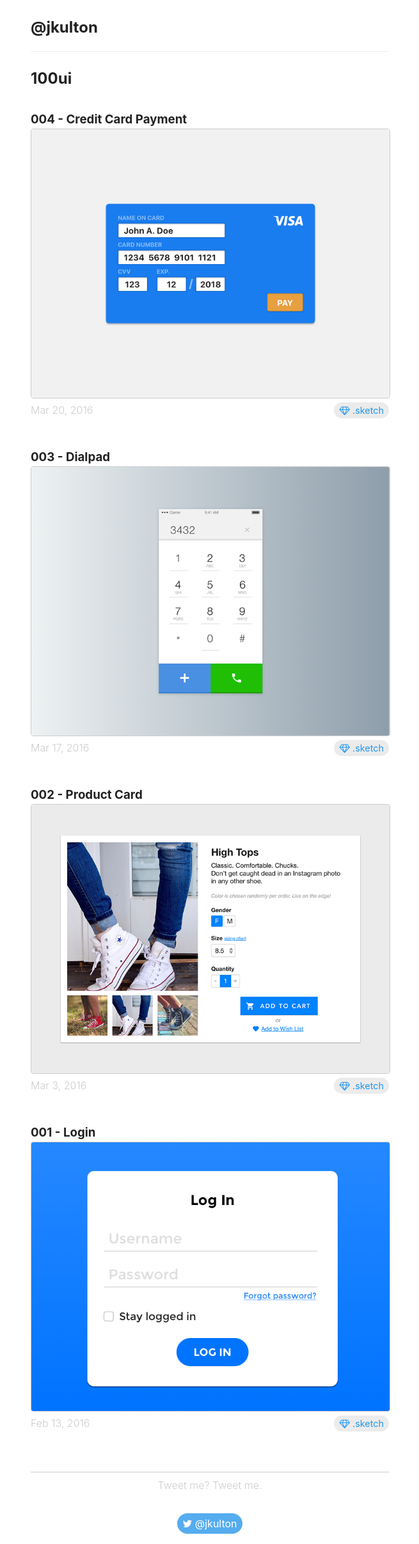
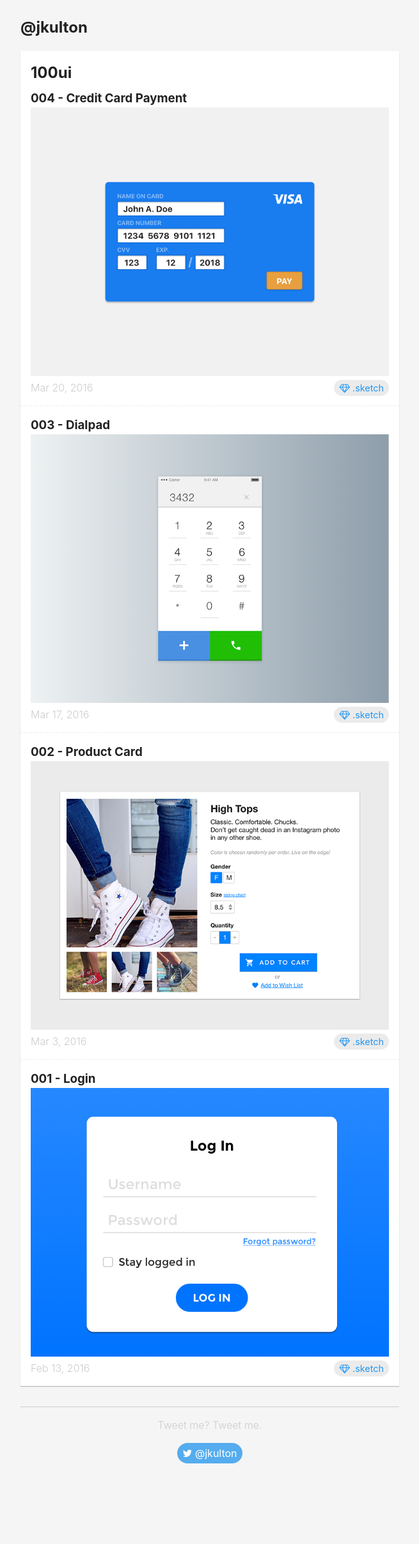
Before and after one commit to jkulton/jkulton.github.io, a Jekyll site: the page built from 100ui/index.html, in a window 1280 px wide. Shown: the whole page at 64% size, without its empty margins (312-967 px from the left). Built offline with Jekyll 4.4.1, drawn with Linux system fonts in a browser that asks for light colours; nearby versions of some CDN libraries; after the commit the page ends 2320 px from its top, so only the background shows below that.

```diff
--- a/100ui/index.html
+++ b/100ui/index.html
@@ -12,41 +12,46 @@
 		<h3>004 - Credit Card Payment</h3>
 		<div class="card">
 			<img src="004.png">
-			<p class="date">Mar 20, 2016</p>
+			<span class="date">Mar 20, 2016</span>
 			<a href="https://dl.dropboxusercontent.com/u/2255645/100ui/004-credit-card-payment.sketch"><i class="fa fa-diamond"></i> .sketch</a>
 		</div>
 	</div>
+
+	<hr>
 
 	<div class="ui">
 		<h3>003 - Dialpad</h3>
 		<div class="card">
 			<img src="003.png">
-			<p class="date">Mar 17, 2016</p>
+			<span class="date">Mar 17, 2016</span>
 			<a href="https://dl.dropboxusercontent.com/u/2255645/100ui/003-dialpad.sketch"><i class="fa fa-diamond"></i> .sketch</a>
 		</div>
 	</div>
+
+	<hr>
 
 	<div class="ui">
 		<h3>002 - Product Card</h3>
 		<div class="card">
 			<img src="002.png">
-			<p class="date">Mar 3, 2016</p>
+			<span class="date">Mar 3, 2016</span>
 			<a href="https://dl.dropboxusercontent.com/u/2255645/100ui/002-product-card.sketch"><i class="fa fa-diamond"></i> .sketch</a>
 		</div>
 	</div>
+
+	<hr>
 
 	<div class="ui">
 		<h3>001 - Login</h3>
 		<div class="card">
 			<img src="001.png">
-			<p class="date">Feb 13, 2016</p>
+			<span class="date">Feb 13, 2016</span>
 			<a href="https://dl.dropboxusercontent.com/u/2255645/100ui/001-login.sketch"><i class="fa fa-diamond"></i> .sketch</a>
 		</div>
 	</div>
+</div>
 
-	<div class="twitter">
-		<p>Tweet me? Tweet me.</p>
+<div class="twitter">
+		<span>Tweet me? Tweet me.</span>
 		<a href="http://twitter.com/jkulton"><i class="fa fa-twitter"></i> @jkulton</a>
 	</div>
-
-</div>
--- a/_sass/_base.scss
+++ b/_sass/_base.scss
@@ -39,25 +39,31 @@
 }
 
 p {
-    margin-bottom:1rem;
+    margin-bottom: 1rem;
+}
+
+hr {
+    border: 0;
+    border-bottom: 1px dashed #ebebeb;
+    margin: 0;
+    width: calc(100% + 2rem);
+    margin-left: -1rem;
+    margin-top: 1rem;
+    margin-bottom: 1rem;
 }
 
 img {
     width: 100%;
-    border: 1px solid #ccc;
-    border-radius: 4px;
 }
 
 .wrapper, header {
-    max-width:35rem;
     margin:0 auto;
 }
 
 header {
-    max-width: 35rem;
+    max-width: 37rem;
     padding-bottom: 1rem;
     margin-top: 1rem;
-    border-bottom: 1px solid #eee;
 }
 
 header a {
@@ -72,8 +78,14 @@
     }
 }
 
+.wrapper {
+    background: #fff;
+    padding: 1rem;
+    box-shadow: 0 1px 1px 0 rgba(0,0,0,0.25);
+    max-width: 35rem;
+}
+
 h2 {
-    margin-top: 1.5rem;
     margin-bottom: .5rem;
 }
 
@@ -90,11 +102,16 @@
 }
 
 .twitter {
-    margin: 3rem 0 1rem 0;
     border-top:1px solid #ccc;
-    padding-top:.5rem;
+    padding-top:1rem;
     text-align: center;
     color: #ccc;
+    max-width: 37rem;
+    margin: 2rem auto 0 auto;
+    padding-bottom:2rem;
+    span {
+        display:block;
+    }
     a {
         background-color: #55acee;
         color:white;
@@ -110,11 +127,12 @@
     }
 }
 
+.card-photo {
+    box-shadow: 0 1px 2px 0 rgba(0,0,0,0.25);
+    margin: 1rem 0;
+}
+
 // 100ui
-
-.ui {
-    margin-top: 2rem;;
-}
 
 .card {
 
--- a/css/main.scss
+++ b/css/main.scss
@@ -12,7 +12,7 @@
 $spacing-unit:     30px;
 
 $text-color:       #222;
-$background-color: #fff;
+$background-color: #f5f5f5;
 $brand-color:      #009bff;
 $grey-color:       #828282;
 $grey-color-light: lighten($grey-color, 40%);
--- a/index.html
+++ b/index.html
@@ -8,12 +8,16 @@
       <p>Hello, I'm Jon. I'm a student and designer from Ohio.</p>
       <p>I'm finishing undergraduate study in MIS and building something cool at <a href="https://www.patriotsoftware.com/">Patriot Software</a>.</p>
 
+      <hr>
+
       <h2>Projects</h2>
       <ul class="projects">
         <li><a href="http://jkulton.com/100ui">100 UI</a><span> – 100 UI elements.<span></li>
         <li><a href="http://jkulton.com/cirro">Cirro</a><span> – Simple. Gradient. Weather.</span></li>
-        <li><a href="http://jkulton.com/twitmoji">Twitmoji</a><span> – Emoji buttons on Twitter.</span></li>
+        <li><a href="https://github.com/jkulton/twitmoji">Twitmoji</a><span> – Emoji buttons on Twitter.</span></li>
       </ul>
+
+      <hr>
 
       <h2>Contact</h2>
       <p>Speak English? Contact me on <a href="http://www.twitter.com/jkulton">Twitter</a> or through <a href="mailto:jonkulton@gmail.com">email</a>.</p>
```
Also changed, not shown: twitmoji/index.html (deleted, +0 -28 lines), twitmoji/twitmoji.png (deleted), twitmoji/twitmoji2.png (deleted).
